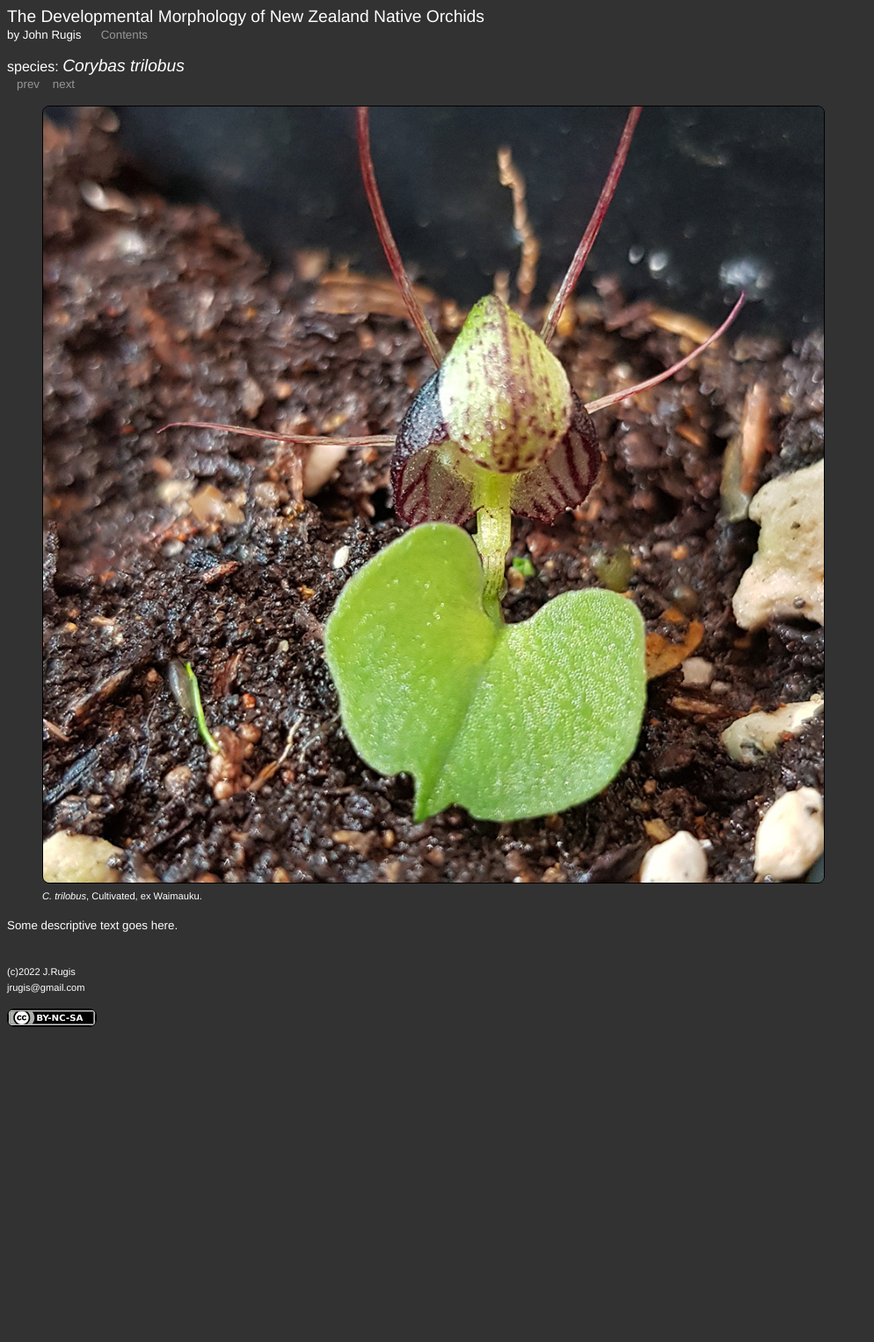
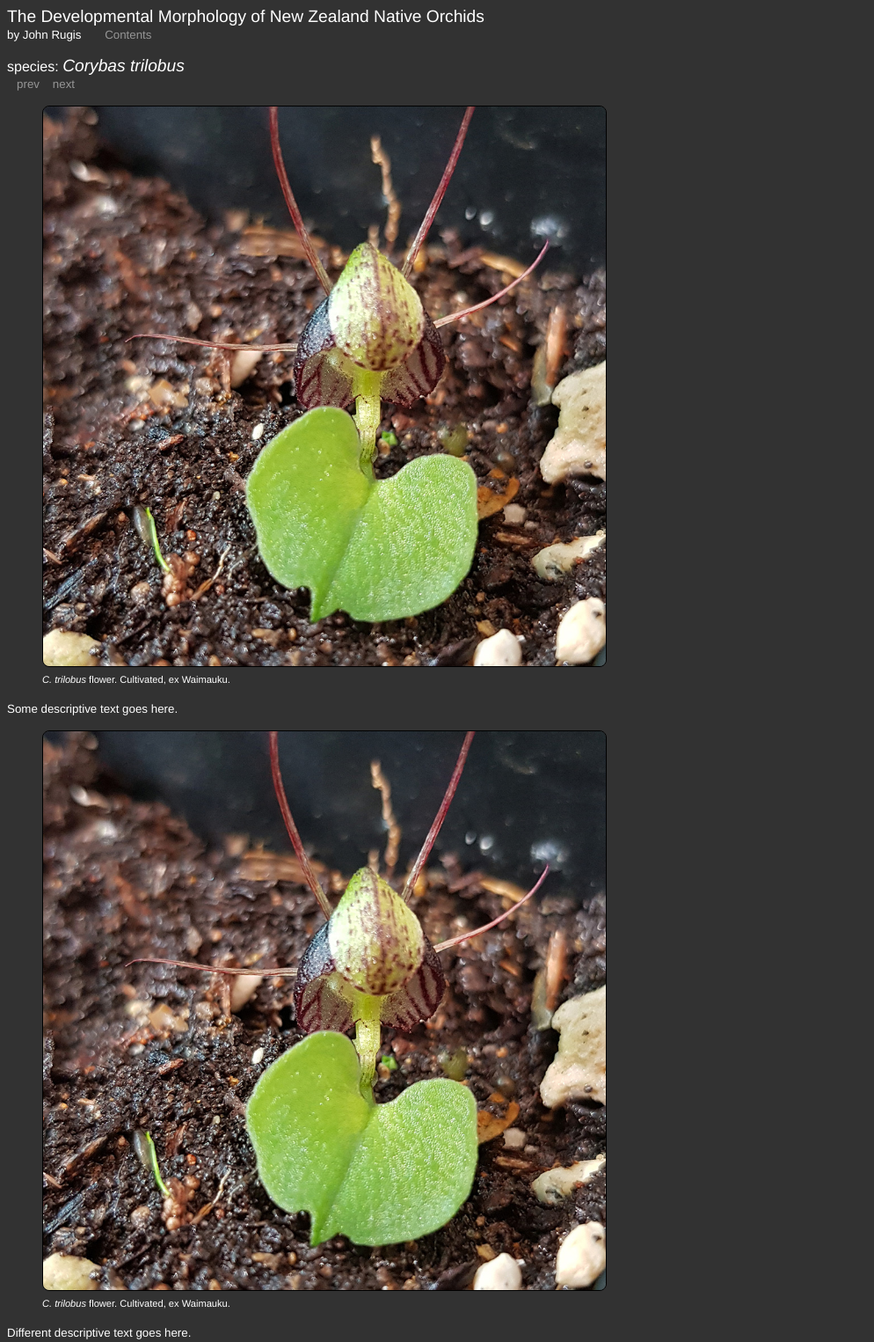
Before and after one commit to jrugis/nzorchids, a plain HTML site: page xCorybas_trilobus/species.html in a window 1280 px wide. Shown: the top 1525 px of the page at 88% size, without its empty margins (0-994 px from the left). Before the commit the page ends 1179 px from the top, so only its background shows below. Drawn offline with Linux system fonts and the light colour scheme.

Commit message:
html generation

```diff
--- a/xCorybas_trilobus/species.html
+++ b/xCorybas_trilobus/species.html
@@ -4,28 +4,28 @@
 <meta name="viewport" content="width=device-width, initial-scale=1.0">
 <style> body {background-color: rgb(50,50,50); color: white;} </style>
 <style> a {text-decoration: none; color: rgb(150,150,150);} </style>
-<style> img {border: 1px solid black; border-radius: 8px;} </style>
+<style> img {border: 1px solid black; border-radius: 8px; max-width: 50vw} </style>
 </head>
-<body>
-<font face="helvetica">
+<body><span style="font-family: helvetica">
 <big>The Developmental Morphology of
 New Zealand Native Orchids</big><br>
-<small>by John Rugis &nbsp;&nbsp;&nbsp;&nbsp;&nbsp;<a href="../index.html">Contents</a></small><br>
-<p>  </p> </font>
-<font face="helvetica">
+<small>by John Rugis</small>
+&nbsp;&nbsp;&nbsp;&nbsp;&nbsp;<a href="../index.html"><small>Contents</a></small><br>
+<p>  </p>
 species: <big><i>Corybas trilobus</i></big><br>
 <small>
 &nbsp;&nbsp;&nbsp;<a href="../xCaladenia_chlorostyla/species.html">prev</a>
 &nbsp;&nbsp;&nbsp;<a href="../xThelymitra_logifolia/species.html">next</a>
 </small><br> <p>  </p>
-<figure><img src="A.jpg" width="75%"><figcaption><small><small><i>C. trilobus</i>, Cultivated, ex Waimauku.</small></small></figcaption></figure></font>
-<font face="helvetica"><small>
-Some descriptive text goes here.</small> </font>
+<figure><img src="A.jpg"><figcaption><small><small><i>C. trilobus</i> flower. Cultivated, ex Waimauku.</small></figcaption></figure>
+Some descriptive text goes here.</small>
+<figure><img src="A.jpg"><figcaption><small><small><i>C. trilobus</i> flower. Cultivated, ex Waimauku.</small></figcaption></figure>
+Different descriptive text goes here.</small>
 <p>  </p><br>
-<font face="helvetica"> <small><small>
+<small><small>
 (c)2022 J.Rugis<br>
 jrugis@gmail.com<br>
-</small></small></font>
-<p>  </p> <img src="../by-nc-sa.svg" width="100">
-</body>
+</small></small>
+<p>  </p> <img src="../by-nc-sa.svg">
+</span></body>
 </html>
```
Also changed, not shown: index.html (+12 -13 lines), xCaladenia_chlorostyla/species.html (+11 -13 lines), xThelymitra_logifolia/species.html (+11 -13 lines), A.jpg (renamed from cover.jpg), html_generation/contents.txt, 2 other files.
